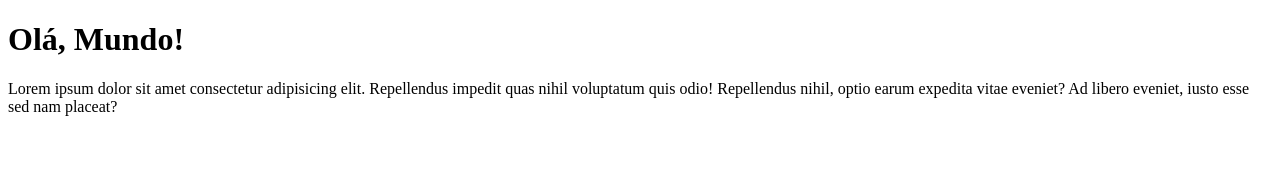
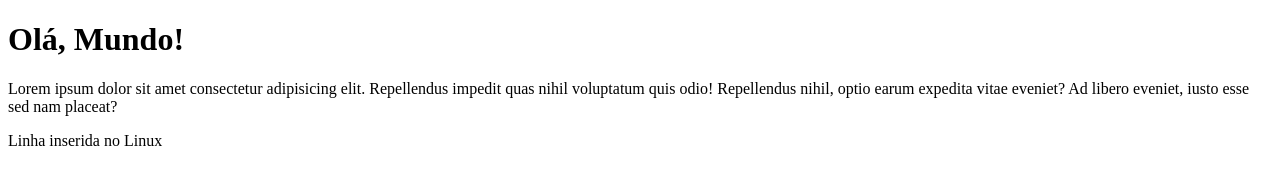
Before and after one commit to MGall1970/OlaMundo, a plain HTML site: page site-exemplo/index.html in a window 1280 px wide. Drawn offline with Linux system fonts and the light colour scheme.

Commit message:
Update index.html
Alteração feita no Mint

```diff
--- a/site-exemplo/index.html
+++ b/site-exemplo/index.html
@@ -8,5 +8,6 @@
 <body>
     <h1>Olá, Mundo!</h1>
     <p>Lorem ipsum dolor sit amet consectetur adipisicing elit. Repellendus impedit quas nihil voluptatum quis odio! Repellendus nihil, optio earum expedita vitae eveniet? Ad libero eveniet, iusto esse sed nam placeat?</p>
+    <p>Linha inserida no Linux</p>
 </body>
 </html>
```
